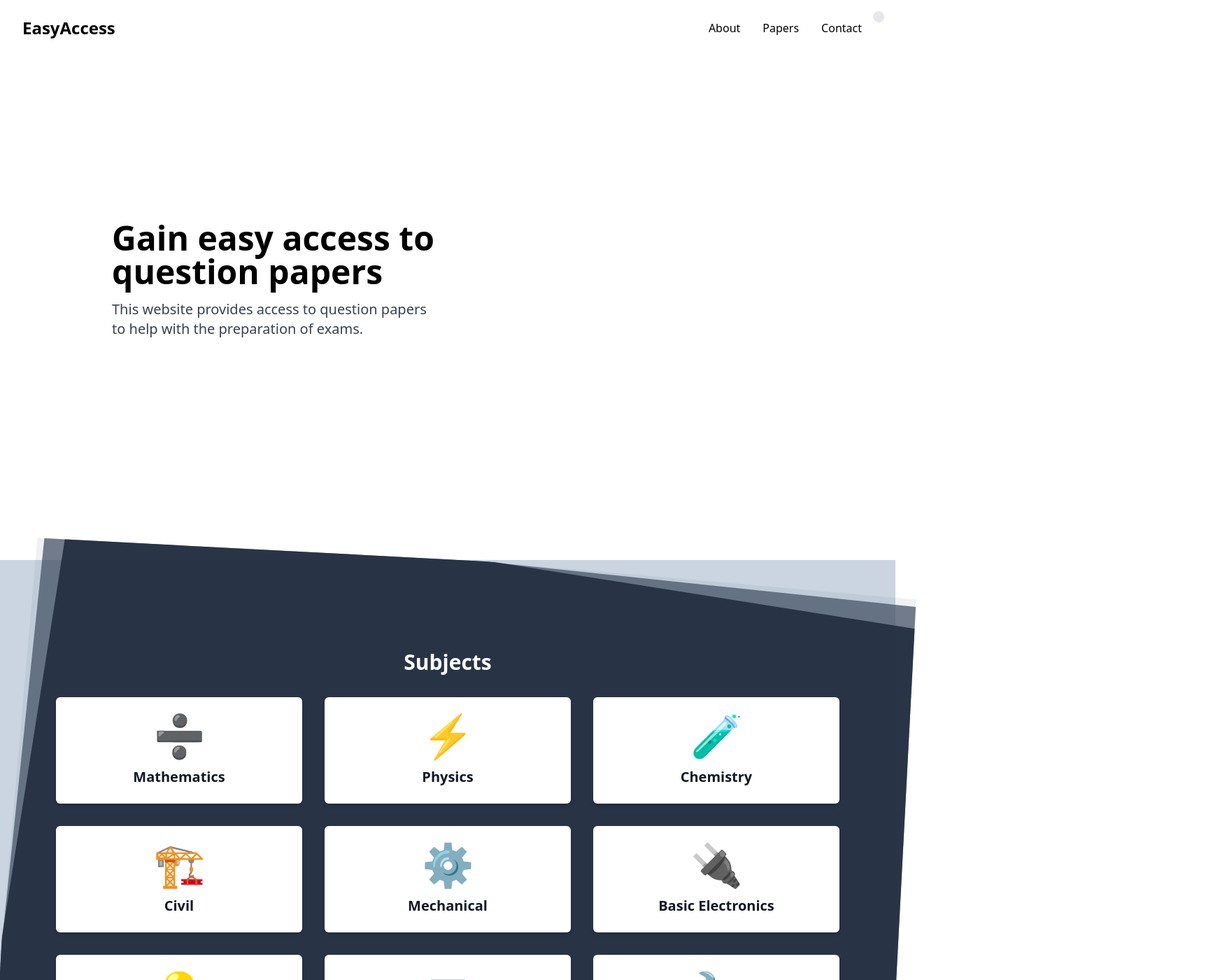
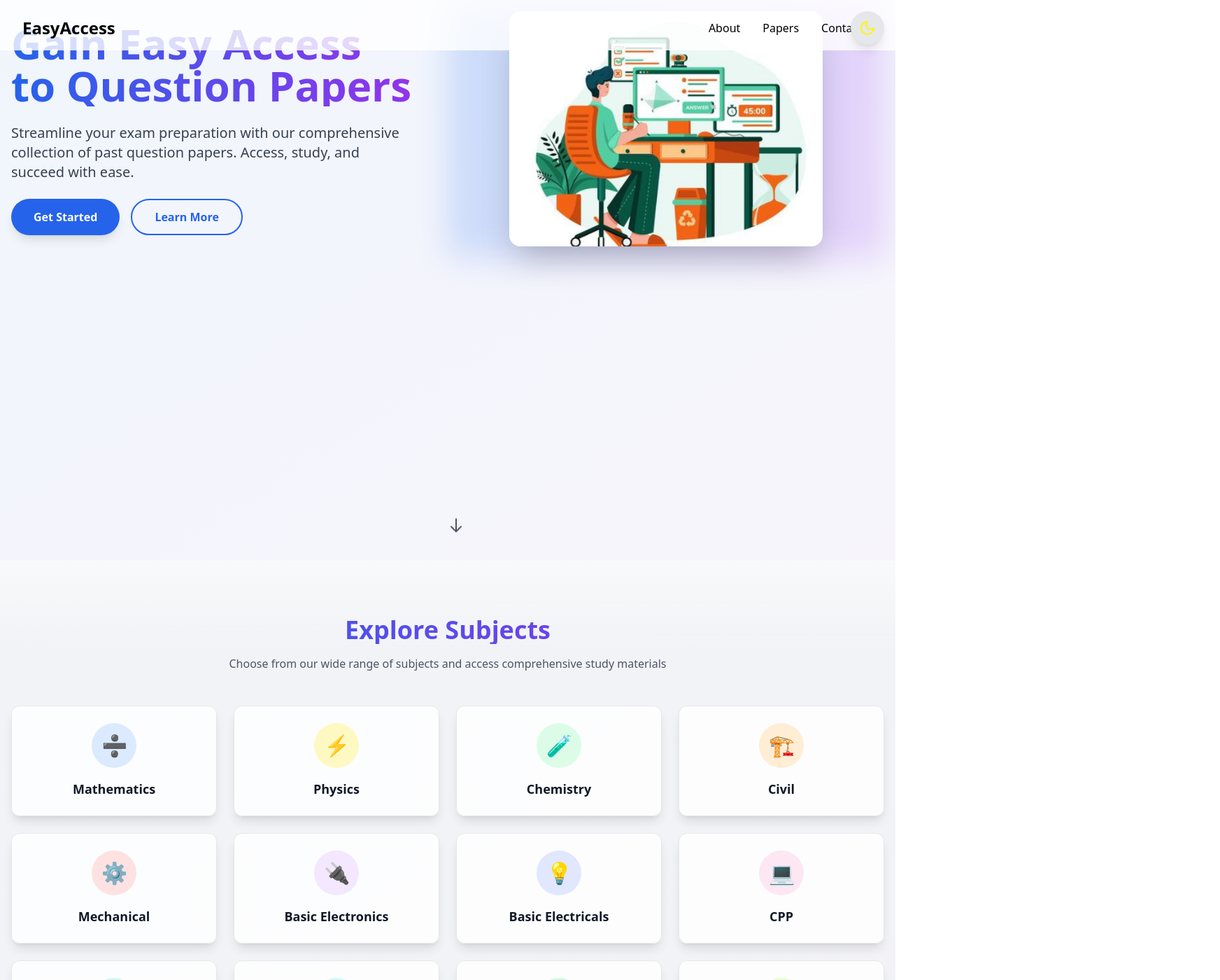
Before and after one commit to nrashmi06/easyaccess2.0, a React (Create React App) app in the folder app/: page / in a window 1280 px wide. Shown: the top 1400 px of the page at 70% size, 1744 px wide, since content can reach past the window. Built offline with nearby package versions, Linux system fonts and the light colour scheme.

Commit message:
style changes

```diff
--- a/app/src/pages/main.jsx
+++ b/app/src/pages/main.jsx
@@ -4,7 +4,7 @@ import img2 from '../images/img2.png';
 import './mainpage.css';
 import Footer from '../../src/components/footer/contact.jsx';
 import { Link } from 'react-router-dom';
-
+import { motion } from 'framer-motion';
 
 const MainPage = () => {
   const sectionClassNames = ['section1', 'section2', 'section3'];
@@ -18,57 +18,34 @@ const MainPage = () => {
   });
   const section1Ref = useRef(null);
   const section2Ref = useRef(null);
+
   const Sun = () => (
-    <svg
-      xmlns="http://www.w3.org/2000/svg"
-      viewBox="0 0 24 24"
-      fill="none"
-      stroke="currentColor"
-      strokeWidth="2"
-      strokeLinecap="round"
-      strokeLinejoin="round"
-    >
-      <circle cx="12" cy="12" r="5" />
-      <line x1="12" y1="1" x2="12" y2="3" />
-      <line x1="12" y1="21" x2="12" y2="23" />
-      <line x1="4.22" y1="4.22" x2="5.64" y2="5.64" />
-      <line x1="18.36" y1="18.36" x2="19.78" y2="19.78" />
-      <line x1="1" y1="12" x2="3" y2="12" />
-      <line x1="21" y1="12" x2="23" y2="12" />
-      <line x1="4.22" y1="19.78" x2="5.64" y2="18.36" />
-      <line x1="18.36" y1="5.64" x2="19.78" y2="4.22" />
+    <svg xmlns="http://www.w3.org/2000/svg" width="24" height="24" viewBox="0 0 24 24" fill="none" stroke="#ffe747" strokeWidth="2" strokeLinecap="round" strokeLinejoin="round" className="lucide lucide-sun">
+      <circle cx="12" cy="12" r="4"/><path d="M12 2v2"/><path d="M12 20v2"/><path d="m4.93 4.93 1.41 1.41"/><path d="m17.66 17.66 1.41 1.41"/><path d="M2 12h2"/><path d="M20 12h2"/><path d="m6.34 17.66-1.41 1.41"/><path d="m19.07 4.93-1.41 1.41"/>
     </svg>
   );
 
   const Moon = () => (
-    <svg
-      xmlns="http://www.w3.org/2000/svg"
-      viewBox="0 0 24 24"
-      fill="none"
-      stroke="currentColor"
-      strokeWidth="2"
-      strokeLinecap="round"
-      strokeLinejoin="round"
-    >
-      <path d="M21 12.79A9 9 0 1111.21 3 7 7 0 1021 12.79z" />
+    <svg xmlns="http://www.w3.org/2000/svg" width="24" height="24" viewBox="0 0 24 24" fill="none" stroke="#fff700" strokeWidth="2" strokeLinecap="round" strokeLinejoin="round" className="lucide lucide-moon">
+      <path d="M12 3a6 6 0 0 0 9 9 9 9 0 1 1-9-9Z"/>
     </svg>
   );
 
   const subjects = [
-    { path: '/maths', name: 'Mathematics', emoji: '➗' },
-    { path: '/physics', name: 'Physics', emoji: '⚡' },
-    { path: '/chem', name: 'Chemistry', emoji: '🧪' },
-    { path: '/civil', name: 'Civil', emoji: '🏗️' },
-    { path: '/mech', name: 'Mechanical', emoji: '⚙️' },
-    { path: '/be', name: 'Basic Electronics', emoji: '🔌' },
-    { path: '/bee', name: 'Basic Electricals', emoji: '💡' },
-    { path: '/cpp', name: 'CPP', emoji: '💻' },
-    { path: '/ld', name: 'Logic Design', emoji: '🔧' },
-    { path: '/coi', name: 'COI', emoji: '📚' },
-    { path: '/eng', name: 'Technical English', emoji: '📝' },
-    { path: '/bio', name: 'Biology', emoji: '🧬' },
-    { path: '/python', name: 'Python', emoji: '🐍' },
-    { path: '/evs', name: 'EVS', emoji: '🌍' }
+    { path: '/maths', name: 'Mathematics', emoji: '➗', color: 'bg-blue-100 dark:bg-blue-900' },
+    { path: '/physics', name: 'Physics', emoji: '⚡', color: 'bg-yellow-100 dark:bg-yellow-900' },
+    { path: '/chem', name: 'Chemistry', emoji: '🧪', color: 'bg-green-100 dark:bg-green-900' },
+    { path: '/civil', name: 'Civil', emoji: '🏗️', color: 'bg-orange-100 dark:bg-orange-900' },
+    { path: '/mech', name: 'Mechanical', emoji: '⚙️', color: 'bg-red-100 dark:bg-red-900' },
+    { path: '/be', name: 'Basic Electronics', emoji: '🔌', color: 'bg-purple-100 dark:bg-purple-900' },
+    { path: '/bee', name: 'Basic Electricals', emoji: '💡', color: 'bg-indigo-100 dark:bg-indigo-900' },
+    { path: '/cpp', name: 'CPP', emoji: '💻', color: 'bg-pink-100 dark:bg-pink-900' },
+    { path: '/ld', name: 'Logic Design', emoji: '🔧', color: 'bg-teal-100 dark:bg-teal-900' },
+    { path: '/coi', name: 'COI', emoji: '📚', color: 'bg-cyan-100 dark:bg-cyan-900' },
+    { path: '/eng', name: 'Technical English', emoji: '📝', color: 'bg-emerald-100 dark:bg-emerald-900' },
+    { path: '/bio', name: 'Biology', emoji: '🧬', color: 'bg-lime-100 dark:bg-lime-900' },
+    { path: '/python', name: 'Python', emoji: '🐍', color: 'bg-sky-100 dark:bg-sky-900' },
+    { path: '/evs', name: 'EVS', emoji: '🌍', color: 'bg-violet-100 dark:bg-violet-900' }
   ];
 
   useEffect(() => {
@@ -80,19 +57,6 @@ const MainPage = () => {
     setTimeout(() => setSlideIn(true), 100);
     return () => URL.revokeObjectURL(loadedImage);
   }, [loadedImage]);
-
-  useEffect(() => {
-    const fetchImage = async () => {
-      try {
-        const response = await fetch(img2);
-        const blob = await response.blob();
-        setLoadedImage(URL.createObjectURL(blob));
-      } catch (error) {
-        console.error('Error fetching image:', error);
-      }
-    };
-    fetchImage();
-  }, []);
 
   useEffect(() => {
     const observer1 = new IntersectionObserver(
@@ -136,16 +100,16 @@ const MainPage = () => {
         observer2.unobserve(section2Ref.current);
       }
     };
-  }, [section2Ref]);
+  }, []);
 
   return (
-    <div className={`min-h-screen transition-colors duration-300 ${darkMode ? 'dark bg-gray-900' : 'bg-white'}`}>
+    <div className={`min-h-screen transition-colors duration-500 ${darkMode ? 'dark bg-gray-900' : 'bg-gray-50'}`}>
       <Navbar sectionClassNames={sectionClassNames} />
 
       {/* Theme Toggle Button */}
       <button
         onClick={() => setDarkMode(!darkMode)}
-        className="fixed top-4 right-4 p-2 rounded-full bg-gray-200 dark:bg-gray-700 z-50 transition-colors duration-300"
+        className="fixed top-4 right-4 p-3 rounded-full bg-gray-200 dark:bg-gray-700 z-50 transition-all duration-300 hover:scale-110 shadow-lg"
         aria-label="Toggle theme"
       >
         {darkMode ? <Sun className="w-6 h-6 text-yellow-400" /> : <Moon className="w-6 h-6 text-gray-700" />}
@@ -155,66 +119,95 @@ const MainPage = () => {
         {/* Hero Section */}
         <section
           ref={section1Ref}
-          className="section1 min-h-screen flex flex-col md:flex-row items-center justify-center px-4 md:px-8 transition-colors duration-300 dark:bg-gray-900"
+          className="section1 min-h-screen relative overflow-hidden"
         >
-          <div className="text-center md:text-left p-8 md:p-16 lg:p-32 flex-1">
-            <h1 className="text-3xl md:text-4xl lg:text-5xl font-bold mb-4 transition-colors duration-300 dark:text-white">
-              Gain easy access to question papers
+          {/* Background gradient */}
+          <div className="absolute inset-0 bg-gradient-to-br from-blue-100 to-purple-100 dark:from-blue-900 dark:to-purple-900 opacity-30"></div>
+
+          {/* Content container */}
+          <div className="relative z-10 container mx-auto px-4 h-full flex flex-col md:flex-row items-center justify-center gap-12">
+            <div className="flex-1 text-center md:text-left space-y-6 max-w-xl">
+              <h1 className="text-4xl md:text-5xl lg:text-6xl font-bold bg-gradient-to-r from-blue-600 to-purple-600 dark:from-blue-400 dark:to-purple-400 bg-clip-text text-transparent animate-gradient">
+                Gain Easy Access to Question Papers
               </h1>
-            <p className="text-gray-700 dark:text-gray-300 text-lg md:text-xl">
-              This website provides access to question papers to help with the
-              preparation of exams.
+              <p className="text-lg md:text-xl text-gray-700 dark:text-gray-300 leading-relaxed">
+                Streamline your exam preparation with our comprehensive collection of past question papers. Access, study, and succeed with ease.
               </p>
+              <div className="flex flex-wrap gap-4 justify-center md:justify-start">
+                <button className="px-8 py-3 bg-blue-600 text-white rounded-full font-semibold hover:bg-blue-700 transition-all duration-300 transform hover:scale-105 shadow-lg">
+                  Get Started
+                </button>
+                <button className="px-8 py-3 border-2 border-blue-600 text-blue-600 dark:text-blue-400 rounded-full font-semibold hover:bg-blue-50 dark:hover:bg-blue-900/30 transition-all duration-300 transform hover:scale-105">
+                  Learn More
+                </button>
               </div>
-          <div
-            className={`flex-1 p-4 image-container transition-opacity duration-500 ${
-              isVisible ? 'opacity-100' : 'opacity-0'
-            }`}
-          >
-            {loadedImage && (
+            </div>
+
+            <div className="flex-1 p-4">
+              <div className="relative">
+                {/* Decorative elements */}
+                <div className="absolute -inset-4 bg-gradient-to-r from-blue-500 to-purple-500 rounded-2xl opacity-20 blur-xl animate-pulse"></div>
                 <img
-                src={loadedImage}
+                  src={img2}
                   alt="Study materials illustration"
-                className="max-w-full h-auto rounded-lg shadow-lg"
+                  className="relative rounded-2xl shadow-2xl transform hover:scale-105 transition-transform duration-300 max-w-md mx-auto"
                 />
-            )}
+              </div>
+            </div>
+          </div>
+
+          {/* Scroll indicator */}
+          <div className="absolute bottom-8 left-1/2 transform -translate-x-1/2 animate-bounce">
+            <svg className="w-6 h-6 text-gray-600 dark:text-gray-400" fill="none" stroke="currentColor" viewBox="0 0 24 24">
+              <path strokeLinecap="round" strokeLinejoin="round" strokeWidth="2" d="M19 14l-7 7m0 0l-7-7m7 7V3" />
+            </svg>
           </div>
         </section>
 
         {/* Subjects Section */}
         <section
           ref={section2Ref}
-          className={`section2 relative min-h-screen py-12 transition-opacity duration-1000 ${
+          className={`section2 relative py-20 transition-opacity duration-1000 ${
             isInView ? 'opacity-100' : 'opacity-0'
-          } ${darkMode ? 'bg-gray-800' : 'bg-slate-300'}`}
+          } bg-gray-100 dark:bg-gray-800`}
         >
-          <div className="relative z-10 p-6 md:p-12 lg:p-20">
-            <div className="text-center mb-8">
-              <h2 className="text-3xl font-bold text-white">Subjects</h2>
+          <div className="relative z-10 container mx-auto px-4">
+            <div className="text-center mb-12">
+              <h2 className="text-4xl font-bold bg-gradient-to-r from-blue-600 to-purple-600 dark:from-blue-400 dark:to-purple-400 bg-clip-text text-transparent mb-4">
+                Explore Subjects
+              </h2>
+              <p className="text-gray-600 dark:text-gray-400 max-w-2xl mx-auto">
+                Choose from our wide range of subjects and access comprehensive study materials
+              </p>
             </div>
-            <div className="grid grid-cols-1 md:grid-cols-2 lg:grid-cols-3 gap-6 md:gap-8">
-              {subjects.map((subject) => (
-                <Link key={subject.path} to={subject.path} className="subject-link">
-                  <div className="subject-card bg-white dark:bg-gray-700 p-6 rounded-lg shadow-lg hover:shadow-xl transition-all duration-300 transform hover:-translate-y-1">
-                    <div className="text-center mb-4">
-                      <span className="text-6xl" role="img" aria-label={subject.name}>
-                        {subject.emoji}
-                      </span>
+
+            <div className="grid grid-cols-1 md:grid-cols-2 lg:grid-cols-3 xl:grid-cols-4 gap-6">
+              {subjects.map((subject, index) => (
+                <Link
+                  key={subject.path}
+                  to={subject.path}
+                  className="transform hover:scale-105 transition-all duration-300"
+                >
+                  <div className={`h-full rounded-xl shadow-lg backdrop-blur-lg bg-white/80 dark:bg-gray-700/80 p-6 border border-gray-200 dark:border-gray-600 hover:border-blue-500 dark:hover:border-blue-400 transition-all duration-300`}>
+                    <div className="flex flex-col items-center space-y-4">
+                      <div className={`w-16 h-16 flex items-center justify-center rounded-full ${subject.color} text-3xl`}>
+                        <span role="img" aria-label={subject.name}>{subject.emoji}</span>
                       </div>
-                    <h3 className="text-xl font-bold text-gray-900 dark:text-white text-center">
+                      <h3 className="text-lg font-semibold text-gray-900 dark:text-white text-center">
                         {subject.name}
                       </h3>
+                    </div>
                   </div>
                 </Link>
               ))}
             </div>
           </div>
 
-          {/* Background layers */}
-          <div className="absolute inset-0 transform rotate-3 opacity-1 overflow-hidden z-0">
-            <div className={`absolute top-0 left-0 w-full h-full ${darkMode ? 'bg-gray-700' : 'bg-slate-500'} rotate-2 opacity-10`}></div>
-            <div className={`absolute top-0 left-0 w-full h-full ${darkMode ? 'bg-gray-800' : 'bg-slate-600'} opacity-75 transform rotate-3`}></div>
-            <div className={`absolute top-0 left-0 w-full h-full ${darkMode ? 'bg-gray-900' : 'bg-slate-800'} opacity-85 transform rotate-6`}></div>
+          {/* Decorative background */}
+          <div className="absolute inset-0 opacity-50">
+            <div className="absolute inset-0 bg-gradient-to-br from-blue-100/20 to-purple-100/20 dark:from-blue-900/20 dark:to-purple-900/20"></div>
+            <div className="absolute top-0 left-0 w-full h-32 bg-gradient-to-b from-white dark:from-gray-900 to-transparent"></div>
+            <div className="absolute bottom-0 left-0 w-full h-32 bg-gradient-to-t from-white dark:from-gray-900 to-transparent"></div>
           </div>
         </section>
 
```
Lines whose indentation alone changed are shown as unchanged.
